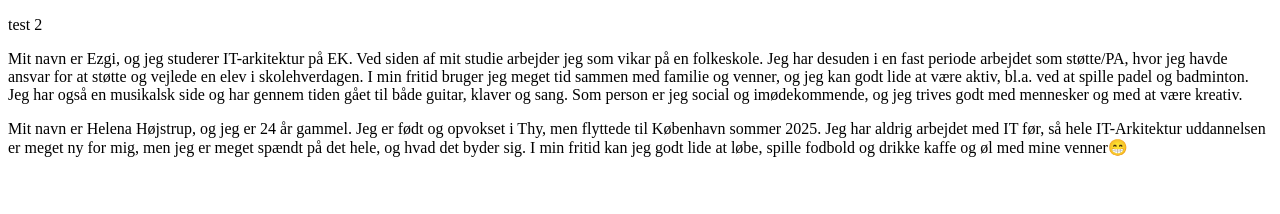
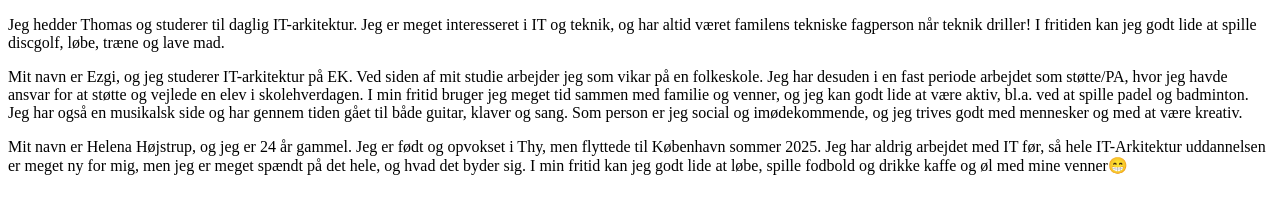
Before and after one commit to helenahojstrup/Klasse-opgave, a plain HTML site: page index.html in a window 1280 px wide. Drawn offline with Linux system fonts and the light colour scheme.

Commit message:
beskrivelse af Thomas

```diff
--- a/index.html
+++ b/index.html
@@ -8,7 +8,9 @@
 <body>
 <section class="Thomas">
     <p>
-        test 2
+        Jeg hedder Thomas og studerer til daglig IT-arkitektur. Jeg er meget interesseret i IT og teknik, og
+        har altid været familens tekniske fagperson når teknik driller!
+        I fritiden kan jeg godt lide at spille discgolf, løbe, træne og lave mad.
     </p>
 </section>
 
```
